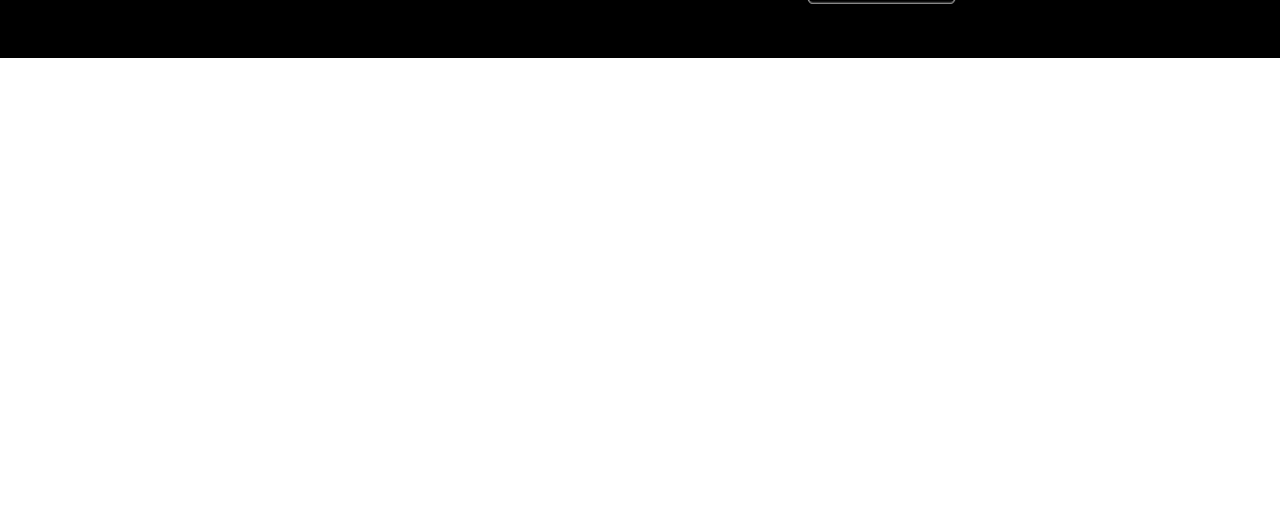
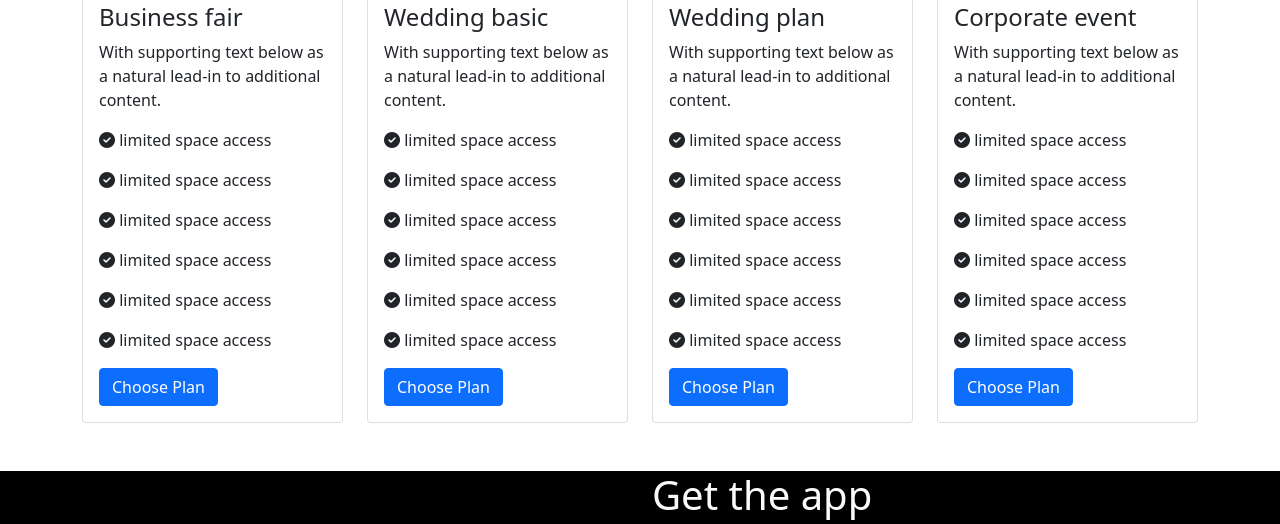
Before and after one commit to moshiur25524/convention-center, a plain HTML site: page index.html in a window 1280 px wide. Shown: the part 2157-2681 px from the top of the page. Before the commit the page ends 2215 px from the top, so only its background shows below. Drawn offline with nearby package versions, Linux system fonts and the light colour scheme.

Commit message:
boring-part-doing

```diff
--- a/index.html
+++ b/index.html
@@ -7,6 +7,8 @@
     <meta name="viewport" content="width=device-width, initial-scale=1.0">
     <title>Conventional center</title>
     <link rel="stylesheet" href="style.css">
+    <!-- Font awesome icon  -->
+    <script src="https://kit.fontawesome.com/8c009c53a1.js" crossorigin="anonymous"></script>
     <!-- Bootstrap style  -->
     <link href="https://cdn.jsdelivr.net/npm/bootstrap@5.1.3/dist/css/bootstrap.min.css" rel="stylesheet"
         integrity="sha384-1BmE4kWBq78iYhFldvKuhfTAU6auU8tT94WrHftjDbrCEXSU1oBoqyl2QvZ6jIW3" crossorigin="anonymous">
@@ -61,7 +63,8 @@
                             <h2>The perfect venue for your
                                 next event</h2>
                             <p>those giving support and those doing evangelism have different needs.</p>
-                            <button type="button" class="btn btn-primary btn-lg">Buy Now</button>
+                            <a href="https://www.programming-hero.com/" target="_blank"><button type="button"
+                                    class="btn btn-primary btn-lg">Buy Now</button></a>
                         </div>
                     </div>
                     <div class="carousel-item">
@@ -69,7 +72,8 @@
                         <div class="carousel-caption d-none d-md-block">
                             <h2>Enjoy your party with full energy</h2>
                             <p>those giving support and those doing evangelism have different needs</p>
-                            <button type="button" class="btn btn-primary btn-lg">Buy Now</button>
+                            <a href="https://www.programming-hero.com/" target="_blank"><button type="button"
+                                    class="btn btn-primary btn-lg">Buy Now</button></a>
                         </div>
                     </div>
                     <div class="carousel-item">
@@ -78,7 +82,8 @@
                         <div class="carousel-caption d-none d-md-block">
                             <h2>Welcome to our fantasy community to visit</h2>
                             <p>those giving support and those doing evangelism have different needs.</p>
-                            <button type="button" class="btn btn-primary btn-lg">Buy Now</button>
+                            <a href="https://www.programming-hero.com/" target="_blank"><button type="button"
+                                    class="btn btn-primary btn-lg">Buy Now</button></a>
                         </div>
                     </div>
                 </div>
@@ -236,6 +241,84 @@
             </form>
         </section>
 
+        <!-- Packages section  -->
+
+        <section>
+            <div class="container my-5">
+                <h1 class="text-center fs-2 my-5 fw-bolder">Our Package</h1>
+                <div class="row gy-2">
+                    <div class="col-12 col-sm-12 col-lg-3">
+                        <div class="card">
+                            <div class="card-body">
+                                <h3 class="card-title">$200</h3>
+                                <h4>Business fair</h4>
+                                <p class="card-text">With supporting text below as a natural lead-in to additional
+                                    content.</p>
+                                <p><i class="fas fa-check-circle"></i> limited space access</p>
+                                <p><i class="fas fa-check-circle"></i> limited space access</p>
+                                <p><i class="fas fa-check-circle"></i> limited space access</p>
+                                <p><i class="fas fa-check-circle"></i> limited space access</p>
+                                <p><i class="fas fa-check-circle"></i> limited space access</p>
+                                <p><i class="fas fa-check-circle"></i> limited space access</p>
+                                <a href="#" class="btn btn-primary">Choose Plan</a>
+                            </div>
+                        </div>
+                    </div>
+                    <div class="col-12 col-sm-12 col-lg-3">
+                        <div class="card">
+                            <div class="card-body">
+                                <h3 class="card-title">$500</h3>
+                                <h4>Wedding basic</h4>
+                                <p class="card-text">With supporting text below as a natural lead-in to additional
+                                    content.</p>
+                                <p><i class="fas fa-check-circle"></i> limited space access</p>
+                                <p><i class="fas fa-check-circle"></i> limited space access</p>
+                                <p><i class="fas fa-check-circle"></i> limited space access</p>
+                                <p><i class="fas fa-check-circle"></i> limited space access</p>
+                                <p><i class="fas fa-check-circle"></i> limited space access</p>
+                                <p><i class="fas fa-check-circle"></i> limited space access</p>
+                                <a href="#" class="btn btn-primary">Choose Plan</a>
+                            </div>
+                        </div>
+                    </div>
+                    <div class="col-12 col-sm-12 col-lg-3">
+                        <div class="card">
+                            <div class="card-body">
+                                <h3 class="card-title">$800</h3>
+                                <h4>Wedding plan</h4>
+                                <p class="card-text">With supporting text below as a natural lead-in to additional
+                                    content.</p>
+                                <p><i class="fas fa-check-circle"></i> limited space access</p>
+                                <p><i class="fas fa-check-circle"></i> limited space access</p>
+                                <p><i class="fas fa-check-circle"></i> limited space access</p>
+                                <p><i class="fas fa-check-circle"></i> limited space access</p>
+                                <p><i class="fas fa-check-circle"></i> limited space access</p>
+                                <p><i class="fas fa-check-circle"></i> limited space access</p>
+                                <a href="#" class="btn btn-primary">Choose Plan</a>
+                            </div>
+                        </div>
+                    </div>
+                    <div class="col-12 col-sm-12 col-lg-3">
+                        <div class="card">
+                            <div class="card-body">
+                                <h3 class="card-title">$1200</h3>
+                                <h4>Corporate event</h4>
+                                <p class="card-text">With supporting text below as a natural lead-in to additional
+                                    content.</p>
+                                <p><i class="fas fa-check-circle"></i> limited space access</p>
+                                <p><i class="fas fa-check-circle"></i> limited space access</p>
+                                <p><i class="fas fa-check-circle"></i> limited space access</p>
+                                <p><i class="fas fa-check-circle"></i> limited space access</p>
+                                <p><i class="fas fa-check-circle"></i> limited space access</p>
+                                <p><i class="fas fa-check-circle"></i> limited space access</p>
+                                <a href="#" class="btn btn-primary">Choose Plan</a>
+                            </div>
+                        </div>
+                    </div>
+                </div>
+            </div>
+        </section>
+
     </main>
     <footer>
         <section class="container-fluid ">
@@ -250,13 +333,13 @@
                     <a href="https://apps.apple.com/us/app/pubg-mobile-aftermath/id1330123889" target="_blank">
                         <img src="images/app-store-badge.png" alt="" width="150" height="120">
                     </a>
-                    <a href="https://apps.apple.com/us/app/pubg-mobile-aftermath/id1330123889" target="_blank">
+                    <a href="https://play.google.com/store/apps/details?id=com.kiloo.subwaysurf&hl=en&gl=US"
+                        target="_blank">
                         <img src="images/unnamed.png" alt="" width="150" height="60">
                     </a>
                 </div>
             </div>
         </section>
-
     </footer>
     <!-- Bootstrap script  -->
     <script src="https://cdn.jsdelivr.net/npm/bootstrap@5.1.3/dist/js/bootstrap.bundle.min.js"
```
